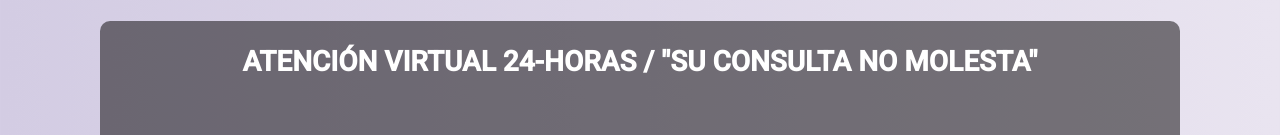
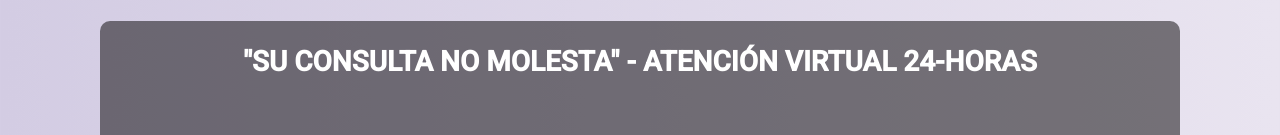
Before and after one commit to ricardo-3/saray, a plain HTML site: page index.html in a window 1280 px wide. Shown: the part 3548-3683 px from the top of the page. Drawn offline with nearby package versions, Linux system fonts and the light colour scheme.

Commit message:
cambio atencion

```diff
--- a/index.html
+++ b/index.html
@@ -251,7 +251,7 @@
         <div class="row py-4 d-flex align-items-center">
           <!-- Grid column -->
           <div class="titulo col-md-12">
-            <h6 class="font-weight-bold ">ATENCIÓN VIRTUAL 24-HORAS / "SU CONSULTA NO MOLESTA"</h6>
+            <h6 class="font-weight-bold text-center">"SU CONSULTA NO MOLESTA" - ATENCIÓN VIRTUAL 24-HORAS </h6>
           </div>
         </div>
         <!-- Grid row-->
@@ -262,11 +262,9 @@
     <div class="container text-center text-md-left mt-5">
 
       <!-- Grid row -->
-      <div class="row mt-3">
-
+       <div class="row mt-3">
         <!-- Grid column -->
         <div class="col-md-3 col-lg-4 col-xl-3 mx-auto mb-4">
-
           <!-- Content -->
           <h6 class="text-uppercase font-weight-bold text-light"><i class="fas fa-home mr-3"></i> Ubicacion</h6>
           <hr class="deep-purple accent-2 mb-3 mt-0 d-inline-block mx-auto" style="width: 60px;">
@@ -288,9 +286,9 @@
         </div>
         <!-- Grid column -->
 
-      </div>
+       </div>
       <!-- Grid row -->
-      </div>
+    </div>
 
 
      <!-- texto final -->
```
